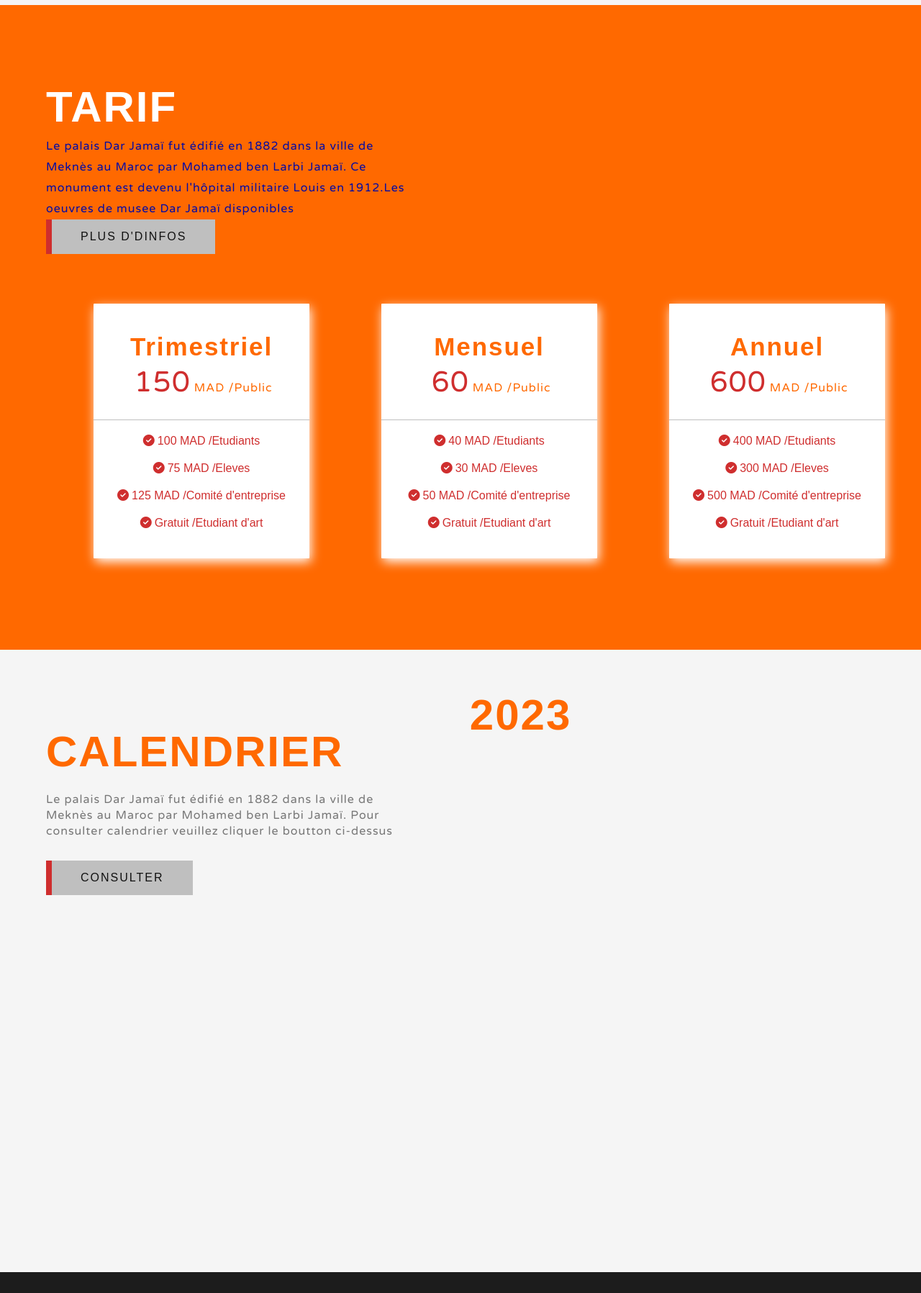
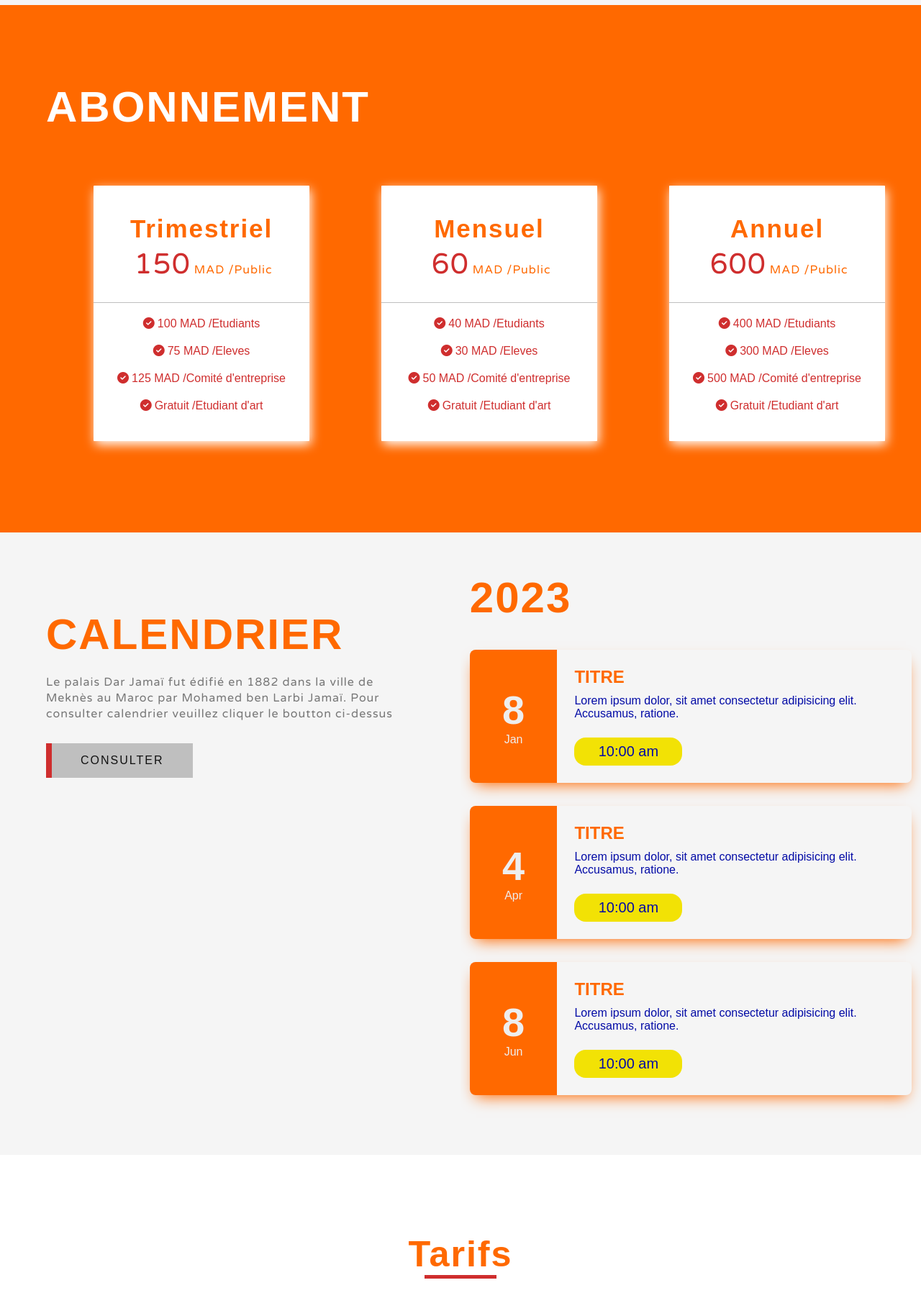
Before and after one commit to KhalidMHASNI/gestion_dun_musee, a Django app: page / in a window 1280 px wide; the page is wider, and only the part inside the window is pictured. Shown: the part 1313-3110 px from the top of that part at 72% size. Run offline with Django 4.2, Linux system fonts and the light colour scheme; parts of the project's set-up code (start-up, migrations or seed data) failed here and were passed over; some libraries are stand-ins or nearby versions.

Commit message:
home update....

```diff
--- a/gestmuseeAPP/templates/home.html
+++ b/gestmuseeAPP/templates/home.html
@@ -16,7 +16,7 @@
 <body>
 
 
-  <section class="showcase">
+<section class="showcase">
         <header>
         <nav><img src="{% static 'img/home/darJ.png'%}" >
             <ul id="action" style="margin-left:42%">
@@ -46,10 +46,10 @@
           <a href="https://en.wikipedia.org/wiki/Dar_Jamai_Museum" target="_blank">Lire plus</a>
         </div>
 
-    </section>
+</section>
 
 
-    <section class="appah" id="oeuvres">
+<section class="appah" id="oeuvres">
     <div class="row">
         <div class="col-1">
             <h1>Oeuvres</h1>
@@ -90,168 +90,6 @@
         </div>
     </div>
 
-</section>
-
-<section class="appah1" id="tarif">
-
-  <div class="row">
-    <div class="col-1">
-      <h1>Tarif</h1>
-      <p>Le palais Dar Jamaï fut édifié en 1882 dans la ville de Meknès au Maroc par Mohamed ben Larbi Jamaï.
-          Ce monument est devenu l'hôpital militaire Louis en 1912.Les oeuvres de musee Dar Jamaï disponibles
-       </p>
-       <a href="tarif.html">Plus d'dinfos</a>
-  </div>
-    <div class="container-card">
-      <div class="card">
-          <div class="card-title">
-              <h2>Trimestriel</h2>
-              <p><Span>150</Span>MAD /Public</p>
-          </div>
-          <div class="card-content">
-              <ul>
-                <li><i class="fa fa-check-circle"></i>100 MAD /Etudiants</li>
-                <li><i class="fa fa-check-circle"></i>75 MAD /Eleves</li>
-                <li><i class="fa fa-check-circle"></i>125 MAD /Comité d'entreprise</li>
-                <li><i class="fa fa-check-circle"></i>Gratuit /Etudiant d'art</li>
-              </ul>
-          </div>
-      </div>
-      <div class="card">
-          <div class="card-title">
-              <h2>Mensuel</h2>
-              <p><Span>60</Span>MAD /Public</p>
-          </div>
-          <div class="card-content">
-              <ul>
-                <li><i class="fa fa-check-circle"></i>40 MAD /Etudiants</li>
-                <li><i class="fa fa-check-circle"></i>30 MAD /Eleves</li>
-                <li><i class="fa fa-check-circle"></i>50 MAD /Comité d'entreprise</li>
-                <li><i class="fa fa-check-circle"></i>Gratuit /Etudiant d'art</li>
-              </ul>
-          </div>
-      </div>
-      <div class="card">
-          <div class="card-title">
-              <h2>Annuel</h2>
-              <p><Span>600</Span>MAD /Public</p>
-          </div>
-          <div class="card-content">
-              <ul>
-                  <li><i class="fa fa-check-circle"></i>400 MAD /Etudiants</li>
-                  <li><i class="fa fa-check-circle"></i>300 MAD /Eleves</li>
-                  <li><i class="fa fa-check-circle"></i>500 MAD /Comité d'entreprise</li>
-                  <li><i class="fa fa-check-circle"></i>Gratuit /Etudiant d'art</li>
-              </ul>
-          </div>
-      </div>
-    </div>
-
-  </div>
-
-</section>
-
-<section class="appah" id="calendar">
-      <div class="row">
-          <div class="col-1">
-              <h1>Calendrier</h1>
-              <p>Le palais Dar Jamaï fut édifié en 1882 dans la ville de Meknès au Maroc par Mohamed ben Larbi Jamaï.
-                  Pour consulter calendrier veuillez cliquer le boutton ci-dessus
-               </p>
-               <a type="button" href="calendar.html">Consulter </a>
-          </div>
-          <div class="col-2">
-            <div class="event-container">
-              <h3 class="year">2023</h3>
-
-              <div class="event container reveal fade-bottom">
-                <div class="event-left">
-                  <div class="event-date">
-                    <div class="date">8</div>
-                    <div class="month">Jan</div>
-                  </div>
-                </div>
-
-                <div class="event-right">
-                  <h3 class="event-title">Titre</h3>
-
-                  <div class="event-description">
-                    Lorem ipsum dolor, sit amet consectetur adipisicing elit. Accusamus,
-                    ratione.
-                  </div>
-
-                  <div class="event-timing">
-                    <!-- <img src="img/home/time.png" alt=""/>--> 10:00 am
-                  </div>
-                </div>
-              </div>
-
-
-              <div class="event container reveal fade-bottom">
-                <div class="event-left">
-                  <div class="event-date">
-                    <div class="date">4</div>
-                    <div class="month">Apr</div>
-                  </div>
-                </div>
-
-                <div class="event-right">
-                  <h3 class="event-title">Titre</h3>
-
-                  <div class="event-description">
-                    Lorem ipsum dolor, sit amet consectetur adipisicing elit. Accusamus,
-                    ratione.
-                  </div>
-
-                  <div class="event-timing">
-                    <!-- <img src="img/home/time.png" alt="" />--> 10:00 am
-                  </div>
-                </div>
-              </div>
-
-              <div class="event container reveal fade-bottom">
-                <div class="event-left">
-                  <div class="event-date">
-                    <div class="date">8</div>
-                    <div class="month">Jun</div>
-                  </div>
-                </div>
-
-                <div class="event-right">
-                  <h3 class="event-title">Titre</h3>
-
-                  <div class="event-description">
-                    Lorem ipsum dolor, sit amet consectetur adipisicing elit. Accusamus,
-                    ratione.
-                  </div>
-
-                  <div class="event-timing">
-                    <!-- <img src="img/home/time.png" alt="" /> -->10:00 am
-                  </div>
-                </div>
-              </div>
-            </div>
-
-          </div>
-      </div>
-
-  </section>
-
-  <section class="aboutus" id="aboutus">
-    <div class="container-images">
-        <div class="container reveal fade-left">
-            <img class="home3" src="img/home/home2.png" alt="">
-        </div>
-    </div><br>
-    <div class="container-texts">
-        <div class="container reveal fade-left">
-            <h1 id="abt">A Propos de <span id="us">l'application</span></h1>
-            <h5 id="us">Etudiants <span>MIAAD</span></h5>
-            <p> Un site de formation en-ligne de la langue anglaise,
-                Il est devellope par le Groupe_2 du projet Django
-            </p>
-        </div>
-    </div>
 </section>
 
 <section class="appah1" id="abonnement">
@@ -308,6 +146,94 @@
   </div>
 
 </section>
+
+
+<section class="appah" id="calendar">
+      <div class="row">
+          <div class="col-1">
+              <h1>Calendrier</h1>
+              <p>Le palais Dar Jamaï fut édifié en 1882 dans la ville de Meknès au Maroc par Mohamed ben Larbi Jamaï.
+                  Pour consulter calendrier veuillez cliquer le boutton ci-dessus
+               </p>
+               <a type="button" href="calendar.html">Consulter </a>
+          </div>
+          <div class="col-2">
+            <div class="event-container">
+              <h3 class="year">2023</h3>
+
+              <div class="event container">
+                <div class="event-left">
+                  <div class="event-date">
+                    <div class="date">8</div>
+                    <div class="month">Jan</div>
+                  </div>
+                </div>
+
+                <div class="event-right">
+                  <h3 class="event-title">Titre</h3>
+
+                  <div class="event-description">
+                    Lorem ipsum dolor, sit amet consectetur adipisicing elit. Accusamus,
+                    ratione.
+                  </div>
+
+                  <div class="event-timing">
+                    <!-- <img src="img/home/time.png" alt=""/>--> 10:00 am
+                  </div>
+                </div>
+              </div>
+
+
+              <div class="event container ">
+                <div class="event-left">
+                  <div class="event-date">
+                    <div class="date">4</div>
+                    <div class="month">Apr</div>
+                  </div>
+                </div>
+
+                <div class="event-right">
+                  <h3 class="event-title">Titre</h3>
+
+                  <div class="event-description">
+                    Lorem ipsum dolor, sit amet consectetur adipisicing elit. Accusamus,
+                    ratione.
+                  </div>
+
+                  <div class="event-timing">
+                    <!-- <img src="img/home/time.png" alt="" />--> 10:00 am
+                  </div>
+                </div>
+              </div>
+
+              <div class="event container">
+                <div class="event-left">
+                  <div class="event-date">
+                    <div class="date">8</div>
+                    <div class="month">Jun</div>
+                  </div>
+                </div>
+
+                <div class="event-right">
+                  <h3 class="event-title">Titre</h3>
+
+                  <div class="event-description">
+                    Lorem ipsum dolor, sit amet consectetur adipisicing elit. Accusamus,
+                    ratione.
+                  </div>
+
+                  <div class="event-timing">
+                    <!-- <img src="img/home/time.png" alt="" /> -->10:00 am
+                  </div>
+                </div>
+              </div>
+            </div>
+
+          </div>
+      </div>
+
+</section>
+
 
 <section class="appah2" id="tarifs">
   <h1>Tarifs</h1>
@@ -372,13 +298,13 @@
           <div class="footer-col">
               <h4>Application</h4>
               <ul>
-                  <li><a href="oeuvres.html">Nos Oeuvres</a></li>
+                  <li><a href="oeuvres">Nos Oeuvres</a></li>
                   <li><a href="#abonnement">Abonnement infos</a></li>
                   <li><a href="#tarifs">Tarifs visite</a></li>
-                  <li><a href="calendar.html">Calendrier</a></li>
+                  <li><a href="calendar">Calendrier</a></li>
 
               </ul>
-              <img src="img/home/darJ.png">
+              <img src="{% static 'img/home/darJ.png'%}">
 
           </div>
 
--- a/gestmuseeAPP/urls.py
+++ b/gestmuseeAPP/urls.py
@@ -11,5 +11,6 @@
     path('admin/', admin.site.urls),
     path('',views.home, name="home"),
     path('Signinup/',views.SigninupPage, name="Signinup"),
-    path('oeuvres/',views.oeuvres, name="oeuvres")
+    path('oeuvres/',views.oeuvres, name="oeuvres"),
+    path('calendar/',views.oeuvres, name="calendar")
 ]
```
